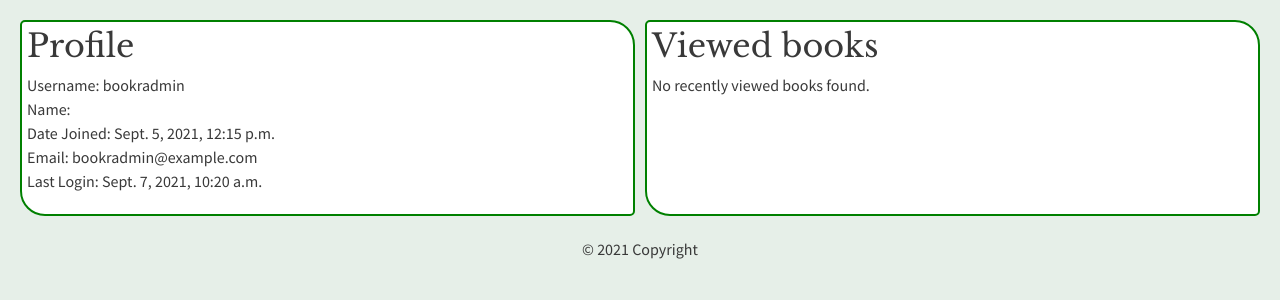
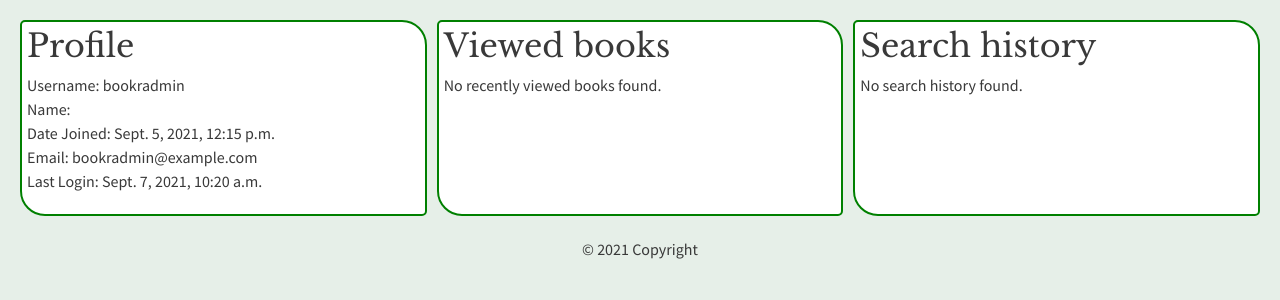
Before and after one commit to petrenkonikita112263/Book_Library, a Django app: page /accounts/profile/ in a window 1280 px wide. Shown: the part 124-424 px from the top of the page. Run offline with Django 3.2, Linux system fonts and the light colour scheme; a user stored in the database is signed in; some libraries are stand-ins or nearby versions.

Commit message:
Add new card(flexbox) to display search history for auth user.

```diff
--- a/templates/profile.html
+++ b/templates/profile.html
@@ -38,9 +38,21 @@
             <h2>Viewed books</h2>
             <p>
                 {% for book_id, book_title in request.session.viewed_books %}
-                    <a href="/books/{{ book_id }}">{{ book_title}}</a><br>
-                    {% empty %}
-                        No recently viewed books found.
+                    <a href="/books/{{ book_id }}">{{ book_title }}</a><br>
+                {% empty %}
+                    No recently viewed books found.
+                {% endfor %}
+            </p>
+        </div>
+        <div class="infocell">
+            <h2>Search history</h2>
+            <p>
+                {% for search_in, search in request.session.search_history %}
+                    <a href="{% url 'book_search' %}?search={{ search }}&search_in={{ search_in }}">
+                        {{ search }} ({{ search_in }})
+                    </a><br>
+                {% empty %}
+                    No search history found.
                 {% endfor %}
             </p>
         </div>
```
